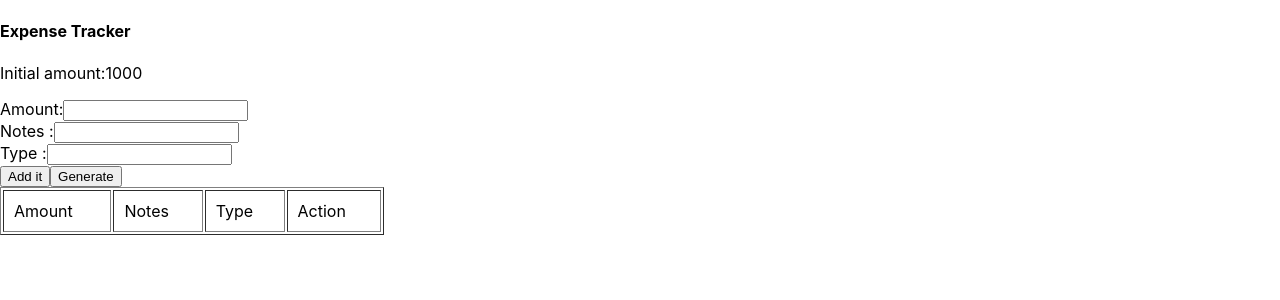
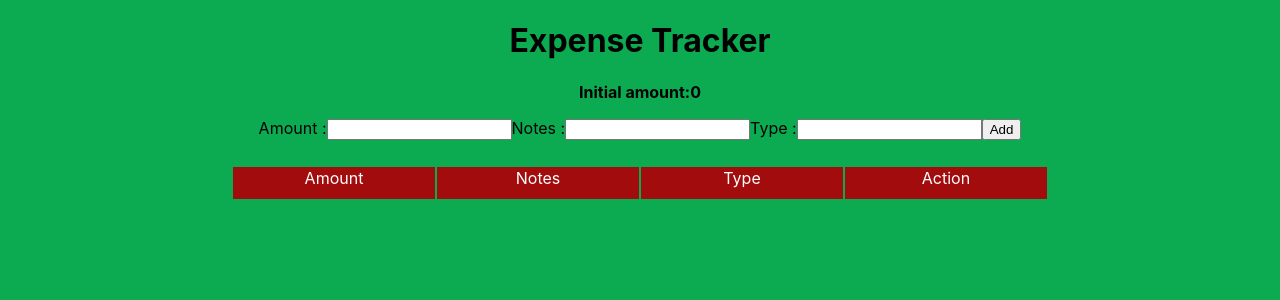
Before and after one commit to Ramya1520/React-project, a React (Create React App) app: page / in a window 1280 px wide. Shown: the top 300 px of the page. Built offline with nearby package versions, Linux system fonts and the light colour scheme.

Commit message:
add the edit,delete function and use css

```diff
--- a/src/component/Input.jsx
+++ b/src/component/Input.jsx
@@ -1,53 +1,86 @@
-import React, { useState } from 'react';
-import ReactDeleteRow from 'react-delete-row';
-var id=0;
-function Input(){
-    const [totalTransaction,setTotalTransaction]=useState([])
-    const [currentTransaction,SetCurrentTransaction]=useState ({amount:"",notes:"",type:""})
-    function changehandle(e){
-        SetCurrentTransaction({...currentTransaction,[e.target.name]: e.target.value})
+import React, { useState, useRef } from "react"
+// import Submit from "./Submit"
+import './StyleSheet.css'
+import EditList from "./Update"
+function Crud() {
+    const [list, setList] = useState([])
+    const [listVal, setListVal] = useState({
+        id: '',
+        name: '',
+        age: ''
+    })
+    const [update, setUpdate] = useState(-1)
+    const idRef = useRef()
+    const nameRef = useRef()
+    const ageRef = useRef()
+
+    const valSubmit = (event) => {
+        event.preventDefault();
+        if (listVal.id && listVal.name && listVal.age) { setList([...list, listVal]) }
+        idRef.current.value = ''
+        nameRef.current.value = ''
+        ageRef.current.value = ''
     }
-    function changehandle2(){
-        id=id+1;
-        console.log(id)
-        setTotalTransaction([...totalTransaction,{amount,notes,type}])
+    function handleEdit(index) {
+        setUpdate(index)
     }
-    let{amount,notes,type}=currentTransaction;
-    function changhandle(){
-        console.log(totalTransaction)
-        console.log(currentTransaction)
-        SetCurrentTransaction({amount:"",notes:"",type:""})
+    function handleDelete(id) {
+        console.log("first")
+        const newList = list.filter((li) => (li.id !== id))
+        setList(newList)
     }
-    return(
-        <div className="Input">
-        <h4>Expense Tracker</h4>
-        <p>Initial amount:<span  id="initial_amount">1000</span></p>
-        <label>Amount:<input  type="number" id="amount" autoComplete='off' name="amount" value={currentTransaction.amount}onChange={changehandle}/></label><br></br>
-        <label>Notes :<input type="text" id="nptes" autoComplete='off' name="notes" value={currentTransaction.notes} onChange={changehandle}/></label> <br></br>
-        <label>Type :<input type="text" id="type" autoComplete='off' name="type" value={currentTransaction.type} onChange={changehandle}/></label> <br></br>
-        <button onClick={changehandle2}>Add it</button>
-        <button onClick={changhandle}>Generate</button>
-        <table border={1} width="30%" cellPadding={10}>
-            <tbody>
-            <tr>
+    function updateData(updatedData) {
+        console.log(updatedData, "CRUD")
+        const newList = list.map((li, index) => (update === index ?
+            { ...li, id: updatedData.id, name: updatedData.name, age: updatedData.age } : li))
+        setList(newList)
+        setUpdate(-1)
+    }
+    const handleUpdate = (event) => {
+        event.preventDefault();
+    }
+    return (
+        <div>
+            <h1>Expense Tracker</h1>
+            <p>Initial amount:<span>0</span></p>
+            <form className="forms" onSubmit={valSubmit}>
+                <label>Amount :</label>
+                <input type="number" value={list.id}
+                    onChange={e => setListVal({ ...listVal, id: e.target.value })} ref={idRef} />
+                <label>Notes :</label>
+                <input type="text" value={list.name}
+                    onChange={e => setListVal({ ...listVal, name: e.target.value })} ref={nameRef} />
+                <label>Type :</label>
+                <input type="text" value={list.age}
+                    onChange={e => setListVal({ ...listVal, age: e.target.value })} ref={ageRef} />
+                <button type="submit">Add</button>
+            </form>
+            <div className="myTable">
+                <form onClick={handleUpdate}>
+                    <table >
                         <td>Amount</td>
                         <td>Notes</td>
                         <td>Type</td>
                         <td>Action</td>
+
+                        {
+                            list.map((element, index) => (
+                                update === index ? <EditList current={element} update={updateData} /> :
+                                    <tr key={index}>
+                                        <td>{element.id}</td>
+                                        <td>{element.name}</td>
+                                        <td>{element.age}</td>
+                                        <td>
+                                            <button className="edit" onClick={() => handleEdit(index)}>Edit</button>
+                                            <button className="delete" onClick={() => handleDelete(element.id)}>Delete</button>
+                                        </td>
                                     </tr>
-            {
-            totalTransaction.map((item, i) => { return (
-            <ReactDeleteRow key={i} data={item} onDelete={ item => { return window.confirm(`Are you sure?`) }}>
-                                <td>{item.amount}</td>
-                                <td>{item.notes}</td>
-                                <td>{item.type}</td>
-            </ReactDeleteRow> )
+                            ))
                         }
-            )
-            }
-            </tbody>
                     </table>
+                </form>
+            </div>
         </div>
     )
 }
-export default Input
+export default Crud
--- /dev/null
+++ b/src/component/StyleSheet.css
@@ -0,0 +1,50 @@
+p{
+    text-align: center;
+    font-weight: bold;
+}
+h1{
+    text-align: center;
+}
+body{
+    background-color: rgb(13, 171, 81);
+    /* background-image: url("bc.jpeg"); */
+    }
+.myTable  {
+    display: flex;
+    justify-content: center;
+    height: 100vh;
+    align-items: baseline;
+}
+ table td {
+   width: 200px;
+   height: 30px;
+   text-align: center;
+   background-color:rgb(163, 12, 12);
+   color: white;
+
+}
+
+table td button {
+    padding: 5px 10px;
+    border-radius: 5%;
+}
+table td button.edit{
+    border: 1px solid green;
+    background-color: lightgreen;
+    color: rgb(165, 82, 82);
+}
+table td button.edit:hover{
+    background-color: darkgreen;
+}
+table td button.delete{
+    border: 1px solid blue;
+    background-color: lightblue;
+    color: white;
+}
+table td button.delete:hover{
+    background-color: darkblue;
+}
+.forms{
+        text-align: center;
+        padding-bottom: 2%;
+}
```
Lines whose indentation alone changed are shown as unchanged.
